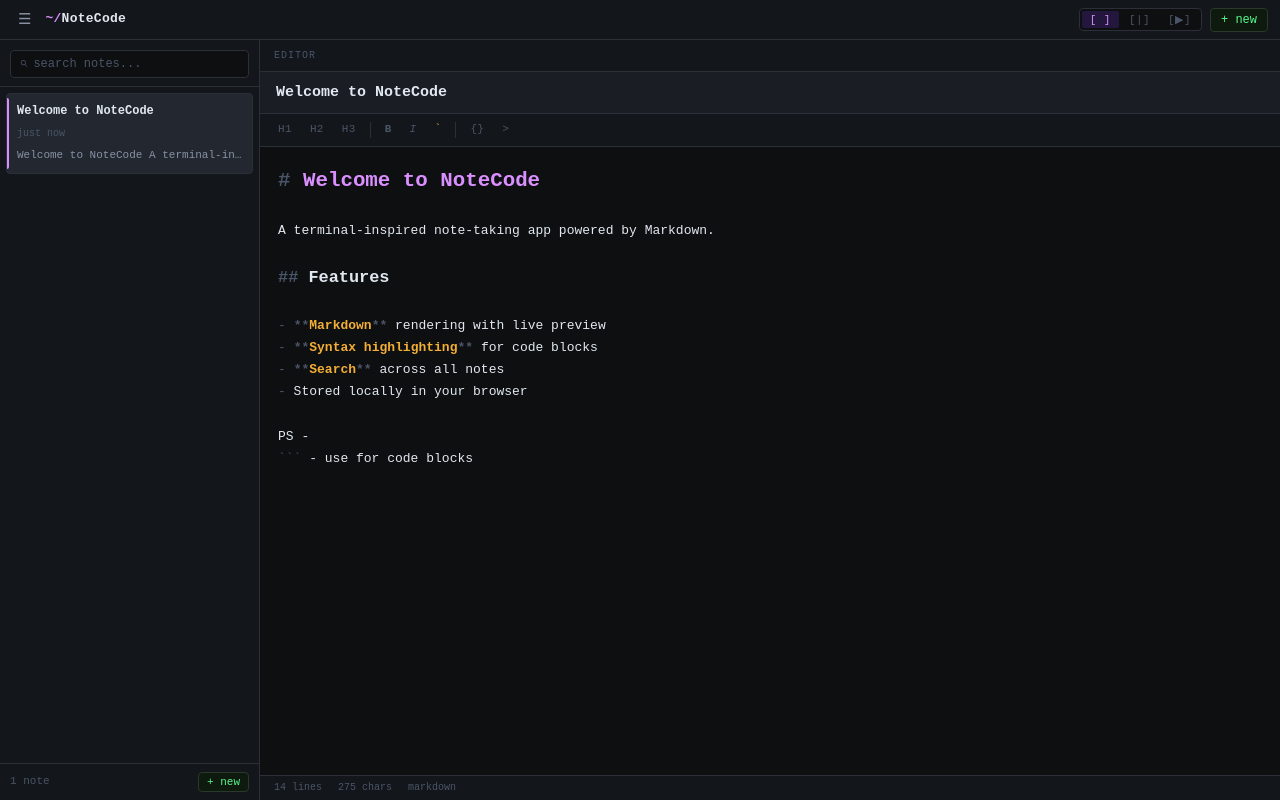
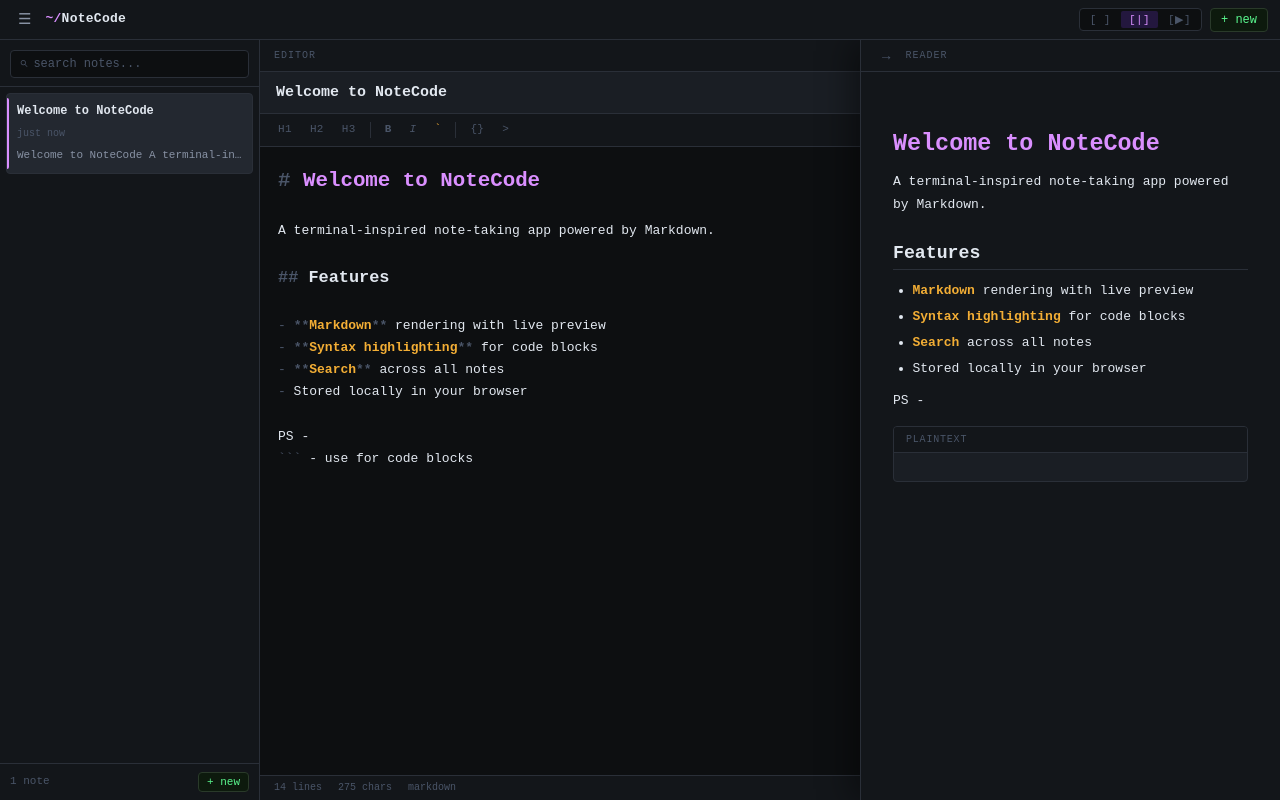
Before and after one commit to devvbuilds-png/note-code, a React (Vite) app: page / in a window 1280 px wide. Built offline with nearby package versions, Linux system fonts and the light colour scheme.

Commit message:
Set split mode as default on open

```diff
--- a/src/App.jsx
+++ b/src/App.jsx
@@ -60,7 +60,7 @@ PS -
   })
 
   const [search, setSearch] = useState('')
-  const [mode, setMode] = useState('edit') // 'edit' | 'split' | 'read'
+  const [mode, setMode] = useState('split') // 'edit' | 'split' | 'read'
   const [sidebarOpen, setSidebarOpen] = useState(true)
 
   useEffect(() => {
```
